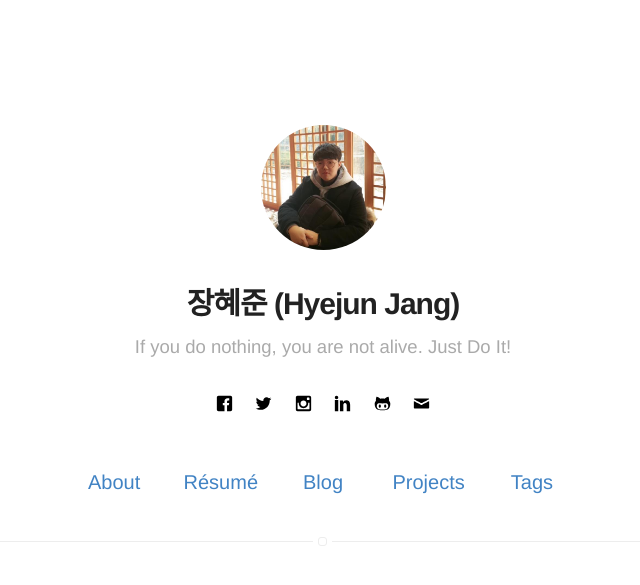
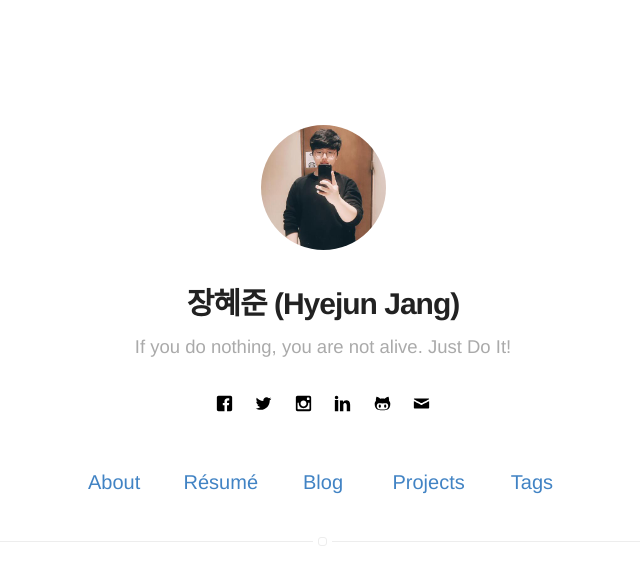
Before and after one commit to jhyejun/jhyejun.github.io, a Jekyll site: the page built from index.html, in a window 1280 px wide. Shown: the top 585 px of the page, without its empty margins (317-957 px from the left). Built offline with Jekyll 4.4.1, drawn with Linux system fonts in a browser that asks for light colours.

Commit message:
프로필 사진 교체
- 프로필 사진 교체

```diff
--- a/_config.yml
+++ b/_config.yml
@@ -9,7 +9,7 @@ description: jhyejun's blog
 # if it's an external image, update below for true
 # better with square images
 external-image: false
-picture: assets/images/profile/2019-02-18.jpeg
+picture: assets/images/profile/2019-04-20.jpeg
 
 # If you want to include your resume, set to true
 # and specify source (external or local).
@@ -60,7 +60,7 @@ authors:
         name: Hyejun Jang
         bio: If you do nothing, you are not alive. Just Do It!
         external-image: false
-        picture: assets/images/profile/2019-02-18.jpeg
+        picture: assets/images/profile/2019-04-20.jpeg
         twitter: hyejun417
 
 # do you want a larger site? change the option below
```
Also changed, not shown: assets/images/profile/2019-04-20.jpeg (added).
